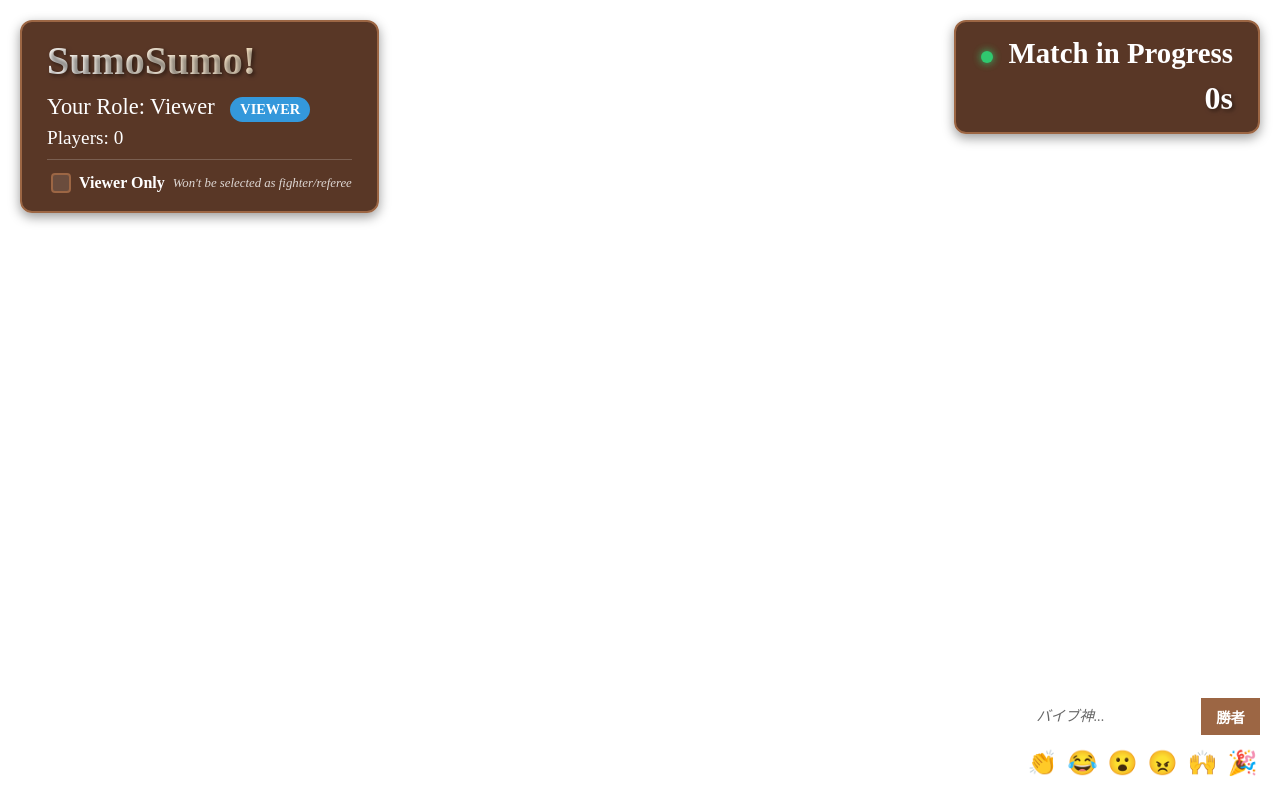
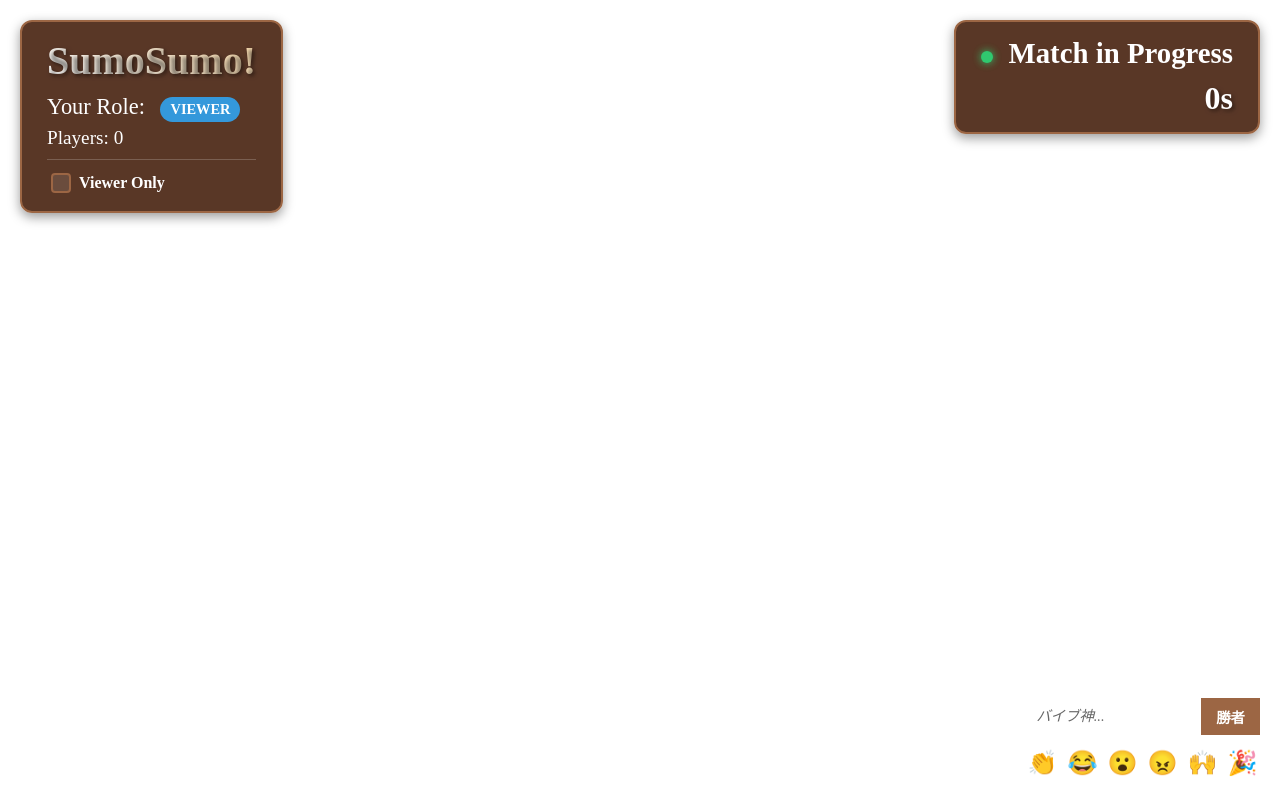
Before and after one commit to Mathemmagician/SumoSumo, a website: page public/index.html in a window 1280 px wide. Drawn offline with nearby package versions, Linux system fonts and the light colour scheme; no server answers; a web font is replaced by a local one.

Commit message:
minor UI fixes

```diff
--- a/public/index.html
+++ b/public/index.html
@@ -356,13 +356,12 @@
         <!-- Improved Game Info Panel -->
         <div id="game-info" class="ui-panel">
             <h1 class="game-title">SumoSumo!</h1>
-            <p class="role-info">Your Role: <span id="player-role">Viewer</span> <span id="role-badge" class="role-badge role-viewer">Viewer</span></p>
+            <p class="role-info">Your Role: <span id="role-badge" class="role-badge role-viewer">Viewer</span></p>
             <p class="player-count">Players: <span id="player-count">0</span></p>
             <div class="viewer-only-container">
                 <label class="viewer-only-label">
                     <input type="checkbox" id="viewer-only-toggle" onchange="toggleViewerOnly(this)">
                     <span class="viewer-only-text">Viewer Only</span>
-                    <span class="viewer-only-description">Won't be selected as fighter/referee</span>
                 </label>
             </div>
         </div>
@@ -500,9 +499,6 @@
         // Update role badge based on player role
         function updateRoleBadge(role) {
             const roleBadge = document.getElementById('role-badge');
-            const playerRoleText = document.getElementById('player-role');
-
-            playerRoleText.textContent = role.charAt(0).toUpperCase() + role.slice(1);
 
             roleBadge.className = 'role-badge';
             roleBadge.classList.add('role-' + role.toLowerCase());
```
